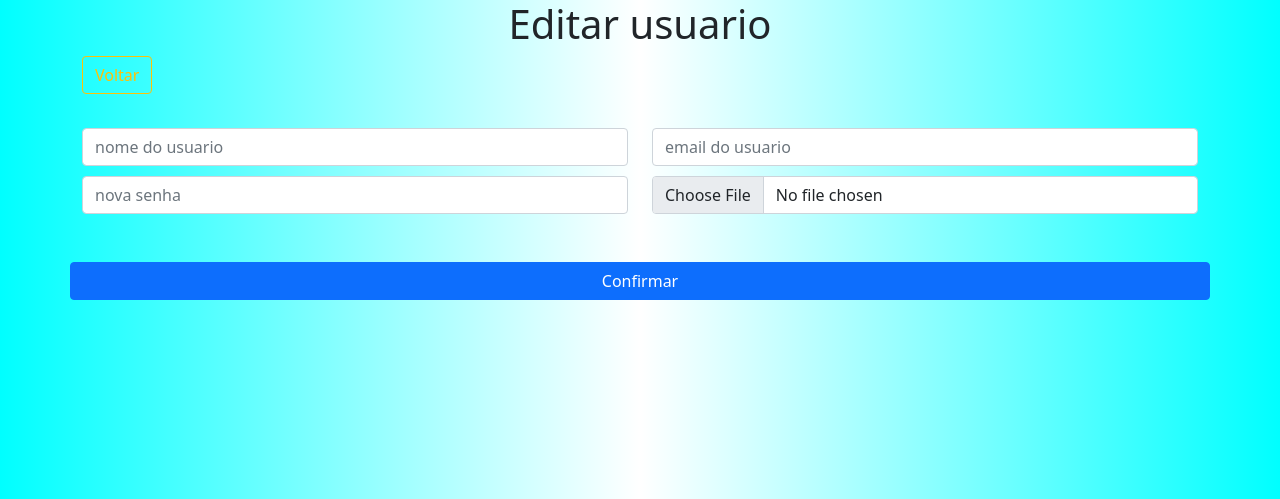
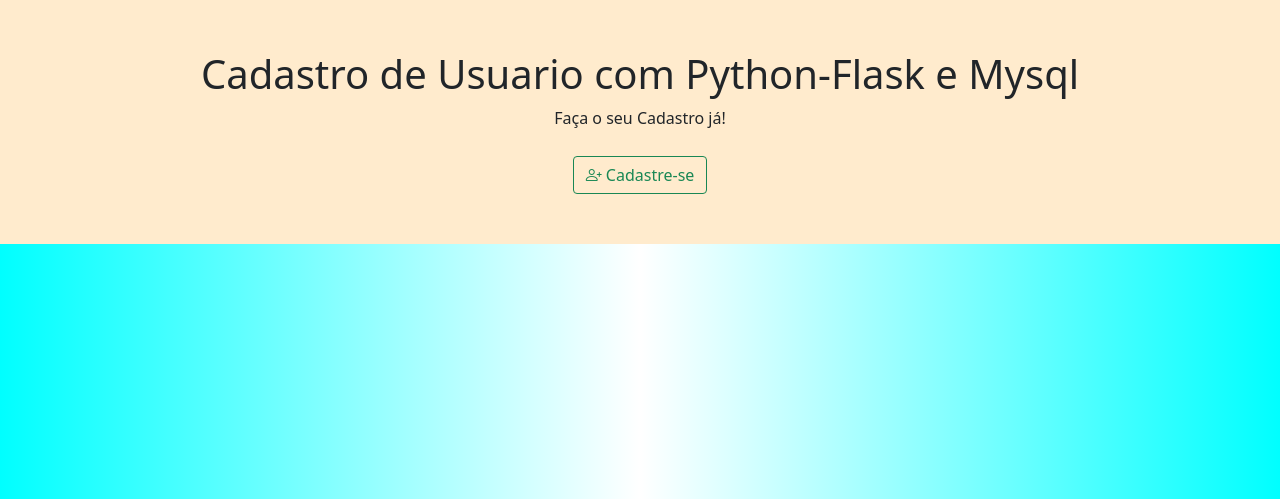
Before and after one commit to davi41229/crud-flask, a Python web app: template aplication/templates/inicial.html in a window 1280 px wide. Shown: the top 499 px of the page. Run offline with Jinja, Linux system fonts and the light colour scheme; the template is opened without the code that fills it, so the values that code supplies are empty.

Commit message:
Update inicial.html

```diff
--- a/aplication/templates/inicial.html
+++ b/aplication/templates/inicial.html
@@ -1,32 +1,35 @@
 {% extends 'base.html' %}
+
 {% block content %}
 
+<main class="inicial">
 
-<h1 style="text-align: center";>Editar usuario {{ editar_usuario.name }}</h1>
-<!-- PASSAR empresa como parametro -->
-<form action="/editar/{{ editar_usuario.id }}" class="container" method="POST">
-    <div class="col-xs-12">
-        <a href="/" class="btn btn-outline-warning">Voltar </a>
+
+    {% if current_user.is_authenticated %}
+        <div class="logado">
+            <h1>Bem vindo : {{current_user.name}}</h1>
+            <img src="{{current_user.image}} ">
+            <h4>{{current_user.image}}</h4>
+            <p>Agora Você é membro!</p>
+            <p>Obrigado por sua Inscrição!</p>
+            <p>Siga nossas redes socias!</p>
+            <ul class="sociais">
+                <li><a style="font-size:2.5rem;list-style:disc" href=""><i class="bi bi-facebook"></i></a></li>
+                <li><a style="color:purple;font-size:2.5rem;" href=""><i class="bi bi-instagram"></i></a></li>
+                <li><a class="btn btn-outline-warning" href="{{url_for('logout')}}"><i class="bi bi-box-arrow-right"></i>  Sair</a> </li>
+                <li><a  class="btn btn-outline-danger" href="/contas"><i class="bi bi-gear"></i>  Opções</a></li>
+            </ul>
+        </div>
+
+    {% else %}
+    <div class="visitante">
+        <h1>Cadastro de Usuario com Python-Flask e Mysql</h1>
+        <p>Faça o seu Cadastro já!</p>
+        <a  class="btn btn-outline-success" href="/register"><i class="bi bi-person-plus"></i>  Cadastre-se</a>
     </div>
-    <br>
-    <div class="row">
-        <div class="col-md-6">
-            <input type="text" name="name" id="name"  placeholder="nome do usuario" class="form-control" value="{{editar_usuario.name}}">
-        </div>
-        <div class="col-md-6">
-            <input type="text" name="email"  id="email" placeholder="email do usuario" class="form-control" value="{{editar_usuario.email}}">
-        </div>
-        <div class="col-md-6">
-            <input type="password" name="password"  id="password" placeholder="nova senha" class="form-control" value="{{editar_usuario.password}}">
-        </div>
-        <div class="col-md-6">
-            <input type="file"  name="image" id="image" placeholder="nova Foto" class="form-control" value="{{editar_usuario.image}}"/><br>
-        </div>
-    </div>
-    <br>
-    <div class="row col-xs-12">
-        <button type="submit" class="btn btn-block btn-primary">Confirmar</button>
-    </div>
-</form>
 
-{% endblock %}
+
+    {% endif %}
+</main>
+
+{% endblock  %}
```
